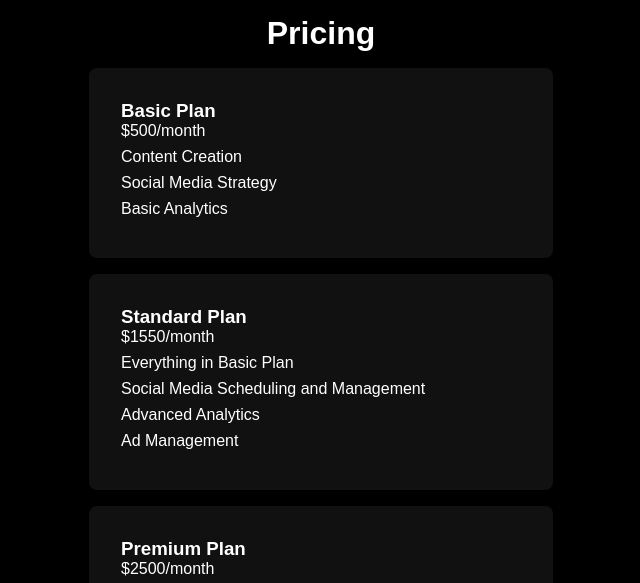
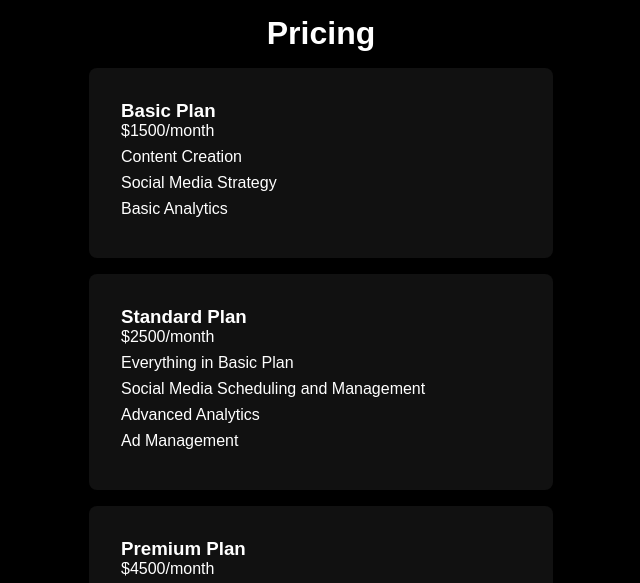
Before and after one commit to MRCMERCY/MRC-Media, a plain HTML site: page index.html in a window 1280 px wide. Shown: the part 2160-2743 px from the top of the page, 319-959 px from the left. Drawn offline with nearby package versions, Linux system fonts and the light colour scheme.

Commit message:
index.html

```diff
--- a/index.html
+++ b/index.html
@@ -68,7 +68,7 @@
         <h2>Pricing</h2>
         <div class="pricing-card" data-aos="flip-left">
             <h3>Basic Plan</h3>
-            <p>$500/month</p>
+            <p>$1500/month</p>
             <ul>
                 <li>Content Creation</li>
                 <li>Social Media Strategy</li>
@@ -77,7 +77,7 @@
         </div>
         <div class="pricing-card" data-aos="flip-left" data-aos-delay="100">
             <h3>Standard Plan</h3>
-            <p>$1550/month</p>
+            <p>$2500/month</p>
             <ul>
                 <li>Everything in Basic Plan</li>
                 <li>Social Media Scheduling and Management</li>
@@ -87,7 +87,7 @@
         </div>
         <div class="pricing-card" data-aos="flip-left" data-aos-delay="200">
             <h3>Premium Plan</h3>
-            <p>$2500/month</p>
+            <p>$4500/month</p>
             <ul>
                 <li>Everything in Standard Plan</li>
                 <li>Competitor Analysis</li>
```
